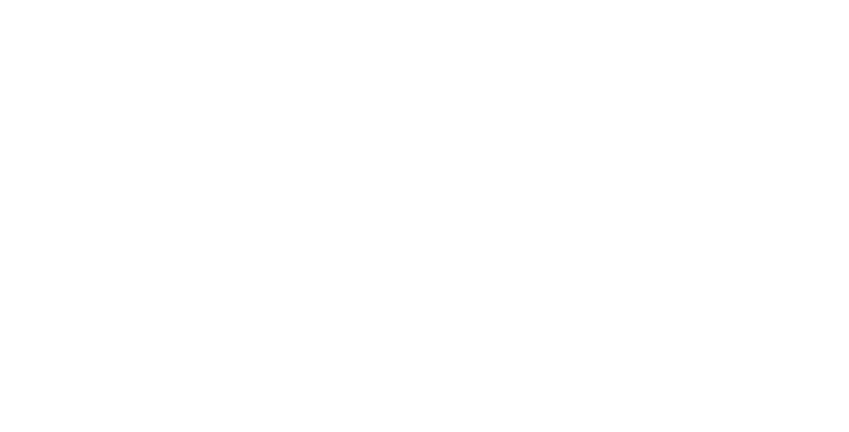
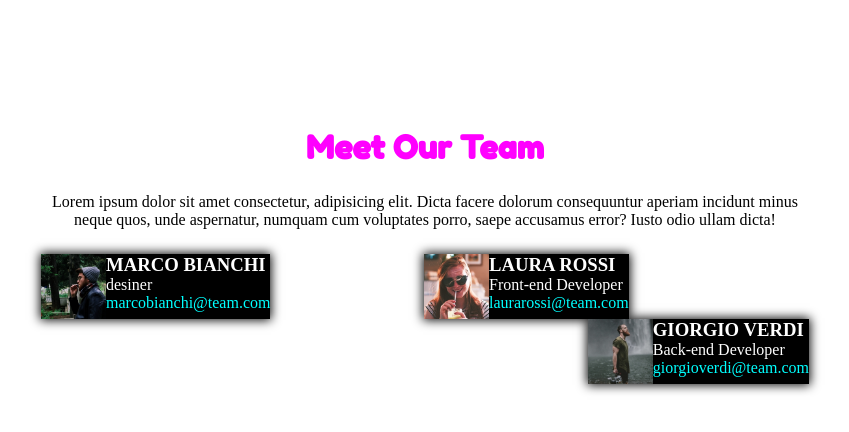
Before and after one commit to yamadicu/html-css-float-cards, a plain HTML site: page index.html in a window 1280 px wide. Shown: the whole page, without its empty margins (215-1064 px from the left). Drawn offline with Linux system fonts and the light colour scheme.

Commit message:
Completamento primo blocco di immagini

```diff
--- a/assets/css/style.css
+++ b/assets/css/style.css
@@ -1,5 +1,80 @@
+/* settaggi */
+
 *{
     margin: 0;
     padding: 0;
     box-sizing: border-box;
 }
+
+/* clearfix */
+
+.clearfix::after{
+    content: "";
+    display: table;
+    clear: both;
+}
+
+/* settaggio grandezza immagine */
+.im{
+    height: 65px;
+    float: left;
+}
+
+nav{
+    margin-top: 2%;
+    margin-inline: 20%;
+}
+
+h1{
+    font-family: 'Fredoka One', cursive;
+    color:magenta;
+    text-align: center;
+    margin-top: 10%;
+    margin-bottom: 2%;
+}
+
+span{
+    text-align: center;
+    margin-inline: 20%;
+    display: block;
+}
+
+
+
+.scheda1{
+    background-color: black;
+    box-shadow: 0 0 10px 1px;
+    float: left;
+    margin-right: 10%;
+}
+
+.scheda2{
+    background-color: black;
+    box-shadow: 0 0 10px 1px;
+    float: left;
+    margin-left: 10%;
+}
+
+.scheda3{
+    background-color: black;
+    box-shadow: 0 0 10px 1px;
+    float: right;
+}
+
+.elementi{
+    float: right;
+}
+
+h3{
+    color: white;
+    display: inline-block;
+}
+
+#white{
+    color: white;
+}
+
+a{
+    text-decoration: none;
+    color: cyan;
+}
--- a/index.html
+++ b/index.html
@@ -8,10 +8,76 @@
     <title>Document</title>
     <!-- css -->
     <link rel="stylesheet" href="./assets/css/style.css">
+    <style>
+        @import url('https://fonts.googleapis.com/css2?family=Fredoka+One&display=swap');
+      </style>
 
 </head>
 
 <body>
 
+    <!-- intestazione e testo -->
+
+    <main>
+        <h1>Meet Our Team</h1>
+        <span>
+              Lorem ipsum dolor sit amet consectetur, adipisicing elit. Dicta facere dolorum consequuntur aperiam incidunt minus neque quos, unde aspernatur, numquam cum voluptates porro, saepe accusamus error? Iusto odio ullam dicta!
+        </span>
+    </main>
+
+    <nav>
+
+        <!-- primo blocco di immagini -->
+
+        <div class="blocco1">
+
+            <!-- scheda 1 -->
+
+            <div class="scheda1 clearfix">
+                <img class="im" src="./assets/img/male1.png" alt="">
+                <div class="elementi">
+                    <h3>
+                        MARCO BIANCHI
+                    </h3>
+                    <p id="white">
+                        desiner
+                    </p>
+                    <a href="#">marcobianchi@team.com</a>
+                </div>
+            </div>
+
+            <!-- scheda 2 -->
+
+            <div class="scheda2 clearfix">
+                <img class="im" src="./assets/img/female1.png" alt="">
+                <div class="elementi">
+                <h3>
+                    LAURA ROSSI
+                </h3>
+                <p id="white">
+                    Front-end Developer
+                </p>
+                <a href="#">laurarossi@team.com</a>
+            </div>
+            </div>
+
+            <!-- scheda 3 -->
+
+            <div class="scheda3 clearfix">
+                <img class="im" src="./assets/img/male2.png" alt="">
+                <div class="elementi">
+                <h3>
+                    GIORGIO VERDI
+                </h3>
+                <p id="white">
+                    Back-end Developer
+                </p>
+                <a href="#">giorgioverdi@team.com</a>
+            </div>
+            </div>
+
+        </div>
+
+    </nav>
 </body>
 </html>
```
